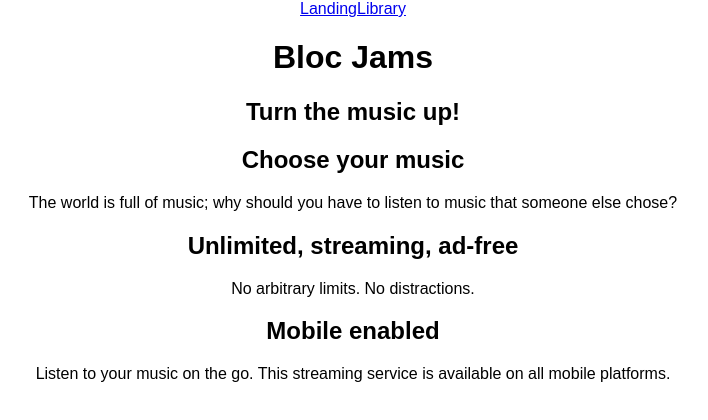
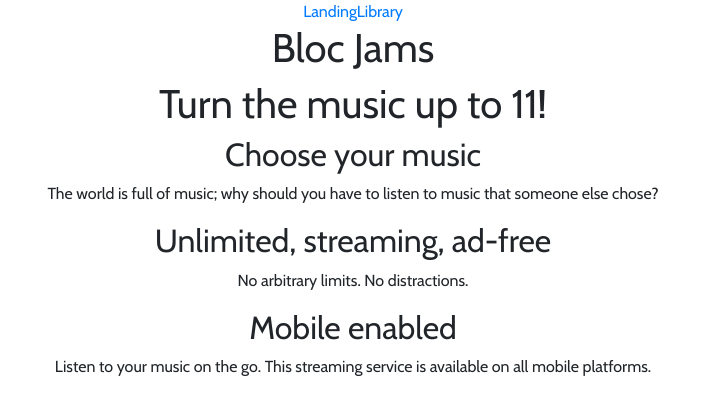
Before and after one commit to csoto09/bloc-jams-react, a React (Create React App) app: page / in a window 1280 px wide. Shown: the top 420 px of the page, without its empty margins (287-995 px from the left). Built offline with nearby package versions, Linux system fonts and the light colour scheme.

Commit message:
Preliminary Styling for Checkpoint 10: Styling

```diff
--- a/public/index.html
+++ b/public/index.html
@@ -11,6 +11,8 @@
     <link rel="manifest" href="%PUBLIC_URL%/manifest.json">
     <link rel="shortcut icon" href="%PUBLIC_URL%/favicon.ico">
     <link href="https://unpkg.com/ionicons@4.4.4/dist/css/ionicons.min.css" rel="stylesheet" type="text/css">
+    <link href="https://stackpath.bootstrapcdn.com/bootstrap/4.1.3/css/bootstrap.min.css" rel="stylesheet" integrity="sha384-MCw98/SFnGE8fJT3GXwEOngsV7Zt27NXFoaoApmYm81iuXoPkFOJwJ8ERdknLPMO" crossorigin="anonymous">
+    <link href="https://fonts.googleapis.com/css?family=Cabin|Inconsolata|Nunito+Sans|Quicksand|Rubik" rel="stylesheet">
 
     <!--
       Notice the use of %PUBLIC_URL% in the tags above.
--- a/src/components/Landing.js
+++ b/src/components/Landing.js
@@ -2,7 +2,7 @@ import React from 'react';
 
 const Landing = () => (
   <section className="landing">
-    <h1 className="hero-title">Turn the music up!</h1>
+    <h1 className="hero-title">Turn the music up to 11!</h1>
 
     <section className='selling-points'>
       <div className='point'>
--- a/src/index.css
+++ b/src/index.css
@@ -2,4 +2,6 @@ body {
   margin: 0;
   padding: 0;
   font-family: sans-serif;
+  font-family: 'Cabin', sans-serif;
+
 }
```
